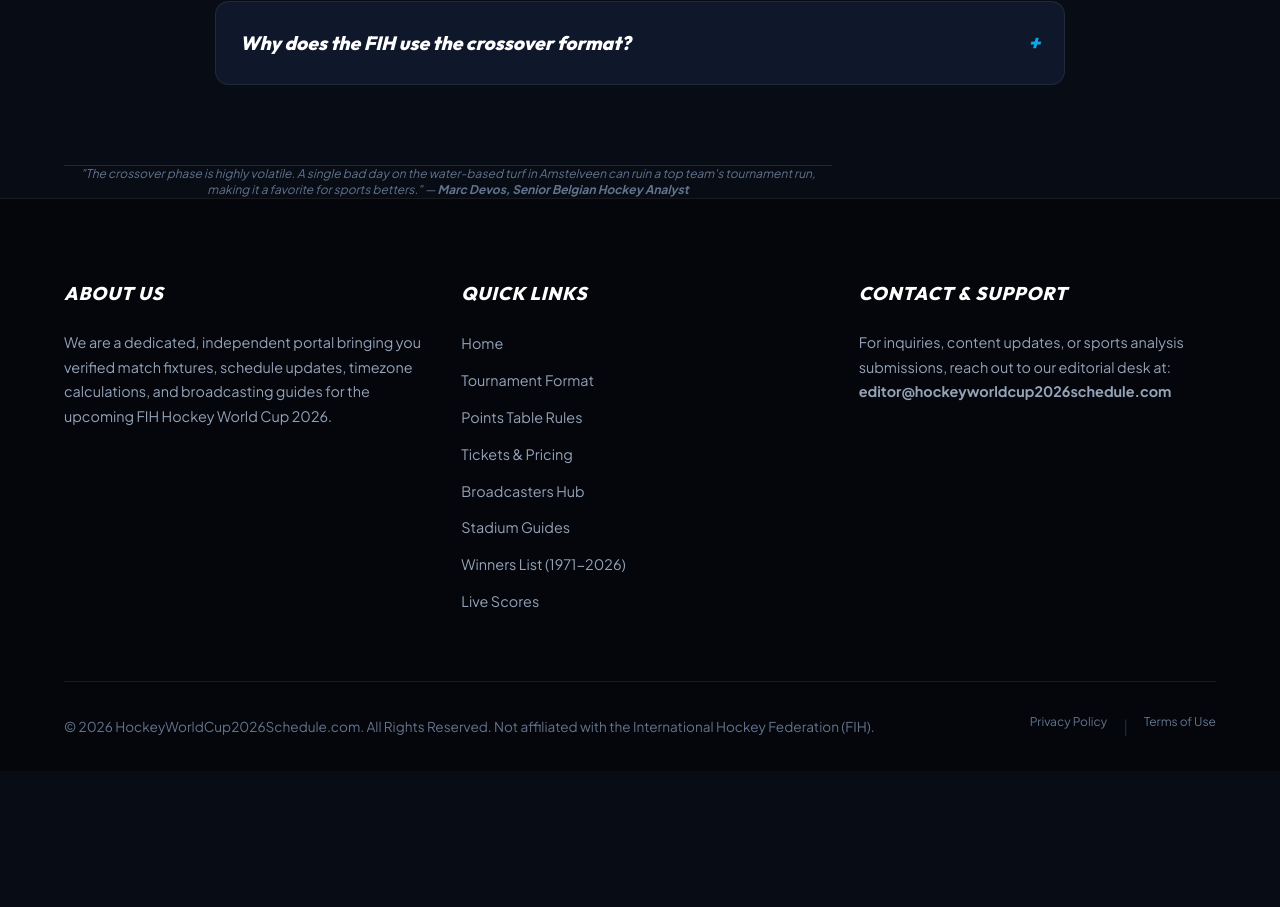
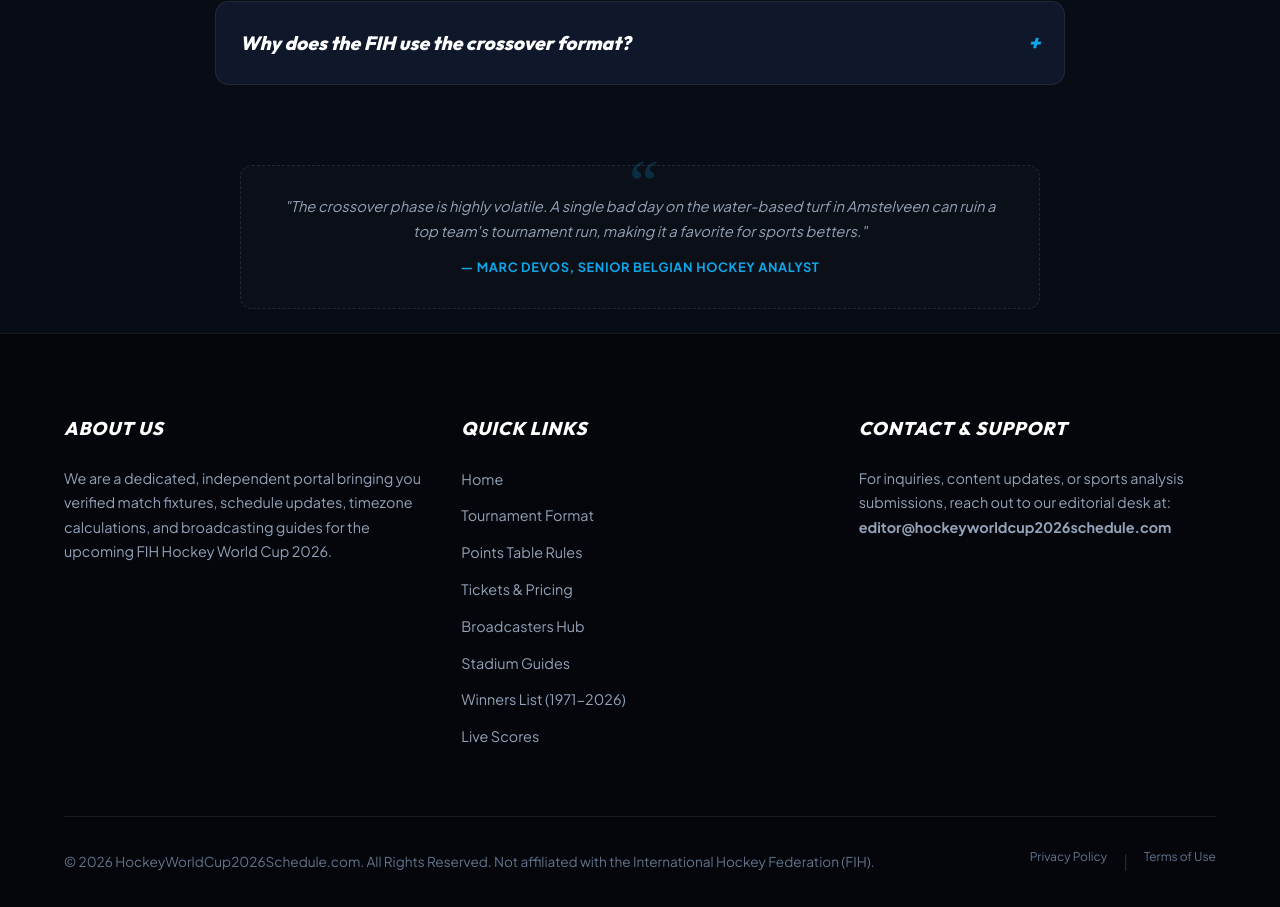
Before and after one commit to liveetcstream-beep/hockeyworldcup2026, a Next.js app: page /format in a window 1280 px wide. Shown: the part 1940-2847 px from the top of the page. Before the commit the page ends 2711 px from the top, so only its background shows below. Built offline with nearby package versions, Linux system fonts and the light colour scheme.

Commit message:
style: redesign expert quote block to be centered with premium dashed border wrapper

```diff
--- a/src/app/format/page.js
+++ b/src/app/format/page.js
@@ -151,8 +151,9 @@ export default function FormatPage() {
 
           <FaqAccordion items={faqItems} />
 
-          <div className="mt-8 pt-6 border-t border-slate-800 text-xs text-slate-500 italic max-w-3xl mx-auto text-center">
-            "The crossover phase is highly volatile. A single bad day on the water-based turf in Amstelveen can ruin a top team's tournament run, making it a favorite for sports betters." — <strong>Marc Devos, Senior Belgian Hockey Analyst</strong>
+          <div className="expert-quote-box">
+            "The crossover phase is highly volatile. A single bad day on the water-based turf in Amstelveen can ruin a top team's tournament run, making it a favorite for sports betters."
+            <strong>— Marc Devos, Senior Belgian Hockey Analyst</strong>
           </div>
         </section>
       </main>
--- a/src/app/globals.css
+++ b/src/app/globals.css
@@ -1291,3 +1291,41 @@ h1, h2, h3, h4, h5, h6 {
   color: var(--text-muted);
   line-height: 1.65;
 }
+
+/* Premium blockquote wrapper for E-E-A-T expert quotes */
+.expert-quote-box {
+  max-width: 800px;
+  margin: 3.5rem auto 1.5rem auto;
+  text-align: center;
+  padding: 1.8rem 2.2rem;
+  background: rgba(255, 255, 255, 0.015);
+  border: 1px dashed rgba(255, 255, 255, 0.1);
+  border-radius: 12px;
+  font-size: 0.92rem;
+  color: var(--text-muted);
+  line-height: 1.7;
+  font-style: italic;
+  position: relative;
+}
+
+.expert-quote-box::before {
+  content: "“";
+  position: absolute;
+  top: -15px;
+  left: 50%;
+  transform: translateX(-50%);
+  font-size: 4rem;
+  color: var(--primary-glow);
+  font-family: Georgia, serif;
+  line-height: 1;
+}
+
+.expert-quote-box strong {
+  color: var(--primary);
+  display: block;
+  margin-top: 0.8rem;
+  font-size: 0.8rem;
+  font-style: normal;
+  text-transform: uppercase;
+  letter-spacing: 0.05em;
+}
--- a/src/app/history/page.js
+++ b/src/app/history/page.js
@@ -319,8 +319,9 @@ export default function HistoryPage() {
 
           <FaqAccordion items={faqItems} />
 
-          <div className="mt-8 pt-6 border-t border-slate-800 text-xs text-slate-500 italic max-w-3xl mx-auto text-center">
-            "Pakistan's four championships highlight their classical field hockey dominance in the grass-surface era. However, the introduction of modern water-based artificial pitches has seen European powerhouses like Belgium and Germany take over." — <strong>Marc Devos, Senior Belgian Hockey Analyst</strong>
+          <div className="expert-quote-box">
+            "Pakistan's four championships highlight their classical field hockey dominance in the grass-surface era. However, the introduction of modern water-based artificial pitches has seen European powerhouses like Belgium and Germany take over."
+            <strong>— Marc Devos, Senior Belgian Hockey Analyst</strong>
           </div>
         </section>
       </main>
--- a/src/app/points-table/page.js
+++ b/src/app/points-table/page.js
@@ -134,8 +134,9 @@ export default function PointsTablePage() {
 
           <FaqAccordion items={faqItems} />
 
-          <div className="mt-8 pt-6 border-t border-slate-800 text-xs text-slate-500 italic max-w-3xl mx-auto text-center">
-            "Understanding the tie-breaker is key during the final matchday of pool stages. Team coaches often order their players to hunt for more field goals if they anticipate a tie on points." — <strong>Marc Devos, Senior Belgian Hockey Analyst</strong>
+          <div className="expert-quote-box">
+            "Understanding the tie-breaker is key during the final matchday of pool stages. Team coaches often order their players to hunt for more field goals if they anticipate a tie on points."
+            <strong>— Marc Devos, Senior Belgian Hockey Analyst</strong>
           </div>
         </section>
       </main>
--- a/src/app/tickets/page.js
+++ b/src/app/tickets/page.js
@@ -156,8 +156,9 @@ export default function TicketsPage() {
 
           <FaqAccordion items={faqItems} />
 
-          <div className="mt-8 pt-6 border-t border-slate-800 text-xs text-slate-500 italic max-w-3xl mx-auto text-center">
-            "We strongly urge fans to book accommodation early in Brussels (BE) and Amsterdam (NL), as central transit lines experience high tourist bookings in late August." — <strong>Marc Devos, Senior Belgian Hockey Analyst</strong>
+          <div className="expert-quote-box">
+            "We strongly urge fans to book accommodation early in Brussels (BE) and Amsterdam (NL), as central transit lines experience high tourist bookings in late August."
+            <strong>— Marc Devos, Senior Belgian Hockey Analyst</strong>
           </div>
         </section>
       </main>
```
